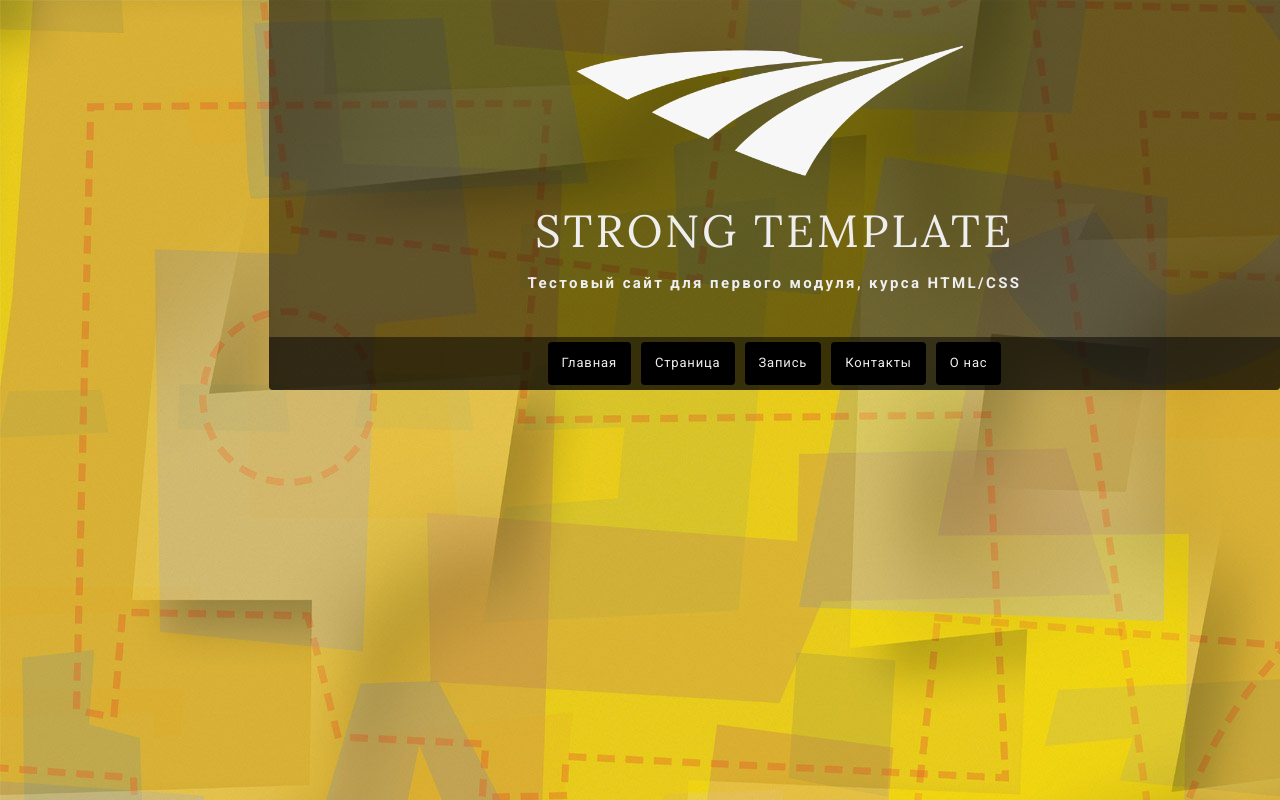
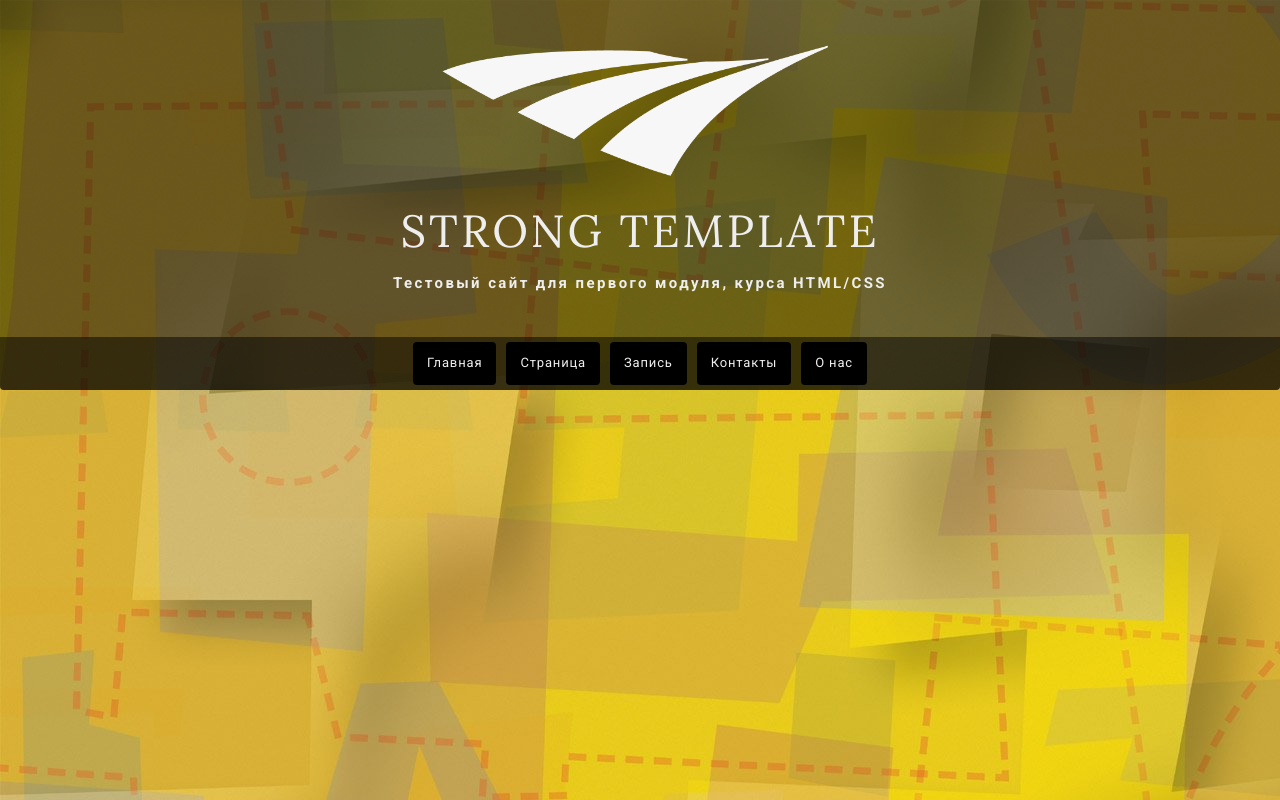
Before and after one commit to Vineversum/flexbox-template, a website: page index.html in a window 1280 px wide. Drawn offline with Linux system fonts and the light colour scheme.

Commit message:
поправил header

```diff
--- a/assets/scss/header/_header.scss
+++ b/assets/scss/header/_header.scss
@@ -6,7 +6,7 @@
         align-items: center;
         background-color: rgba($dark-color, 0.5);
         max-width: 1320px;
-        margin-left: 269px;
+        margin: 0 auto;
         border-radius: 0 0 4px 4px;
     }
     &-logo {
```
Also changed, not shown: assets/css/style.css.
